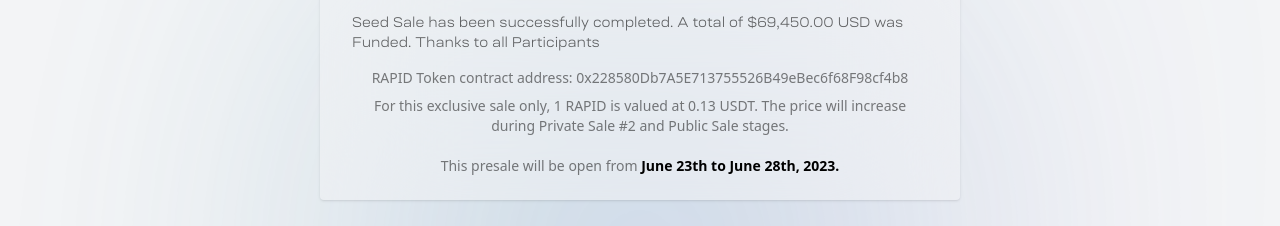
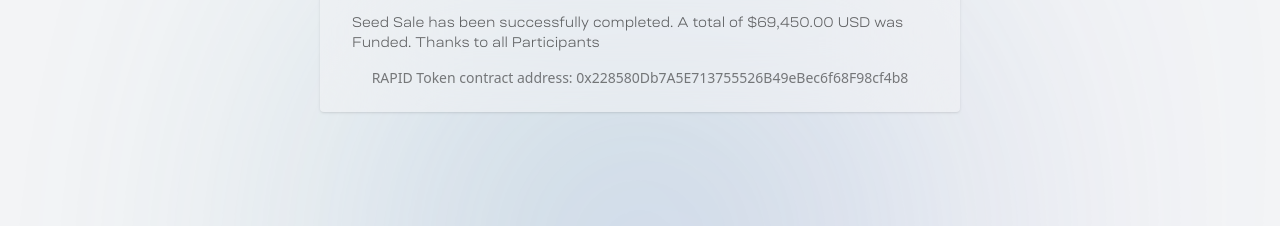
Before and after one commit to musxos/RapidSale, a Next.js app: page / in a window 1280 px wide. Shown: the part 152-378 px from the top of the page. Built offline with nearby package versions, Linux system fonts and the light colour scheme; what wagmi would draw is missing.

Commit message:
Update index.tsx

```diff
--- a/src/pages/index.tsx
+++ b/src/pages/index.tsx
@@ -69,14 +69,7 @@ export default function Home() {
             <div className="mx-auto text-center mt-4 text-black/50 text-sm">
               RAPID Token contract address: 0x228580Db7A5E713755526B49eBec6f68F98cf4b8
 
-              <p className="mt-2">
-                For this exclusive sale only, 1 RAPID is valued at 0.13 USDT.
-                The price will increase during Private Sale #2 and Public Sale
-                stages.
-              </p>
-              <br />
-              This presale will be open from{" "}
-              <b className="text-black">June 23th to June 28th, 2023.</b>
+
             </div>
           </section>
         </div>
```
